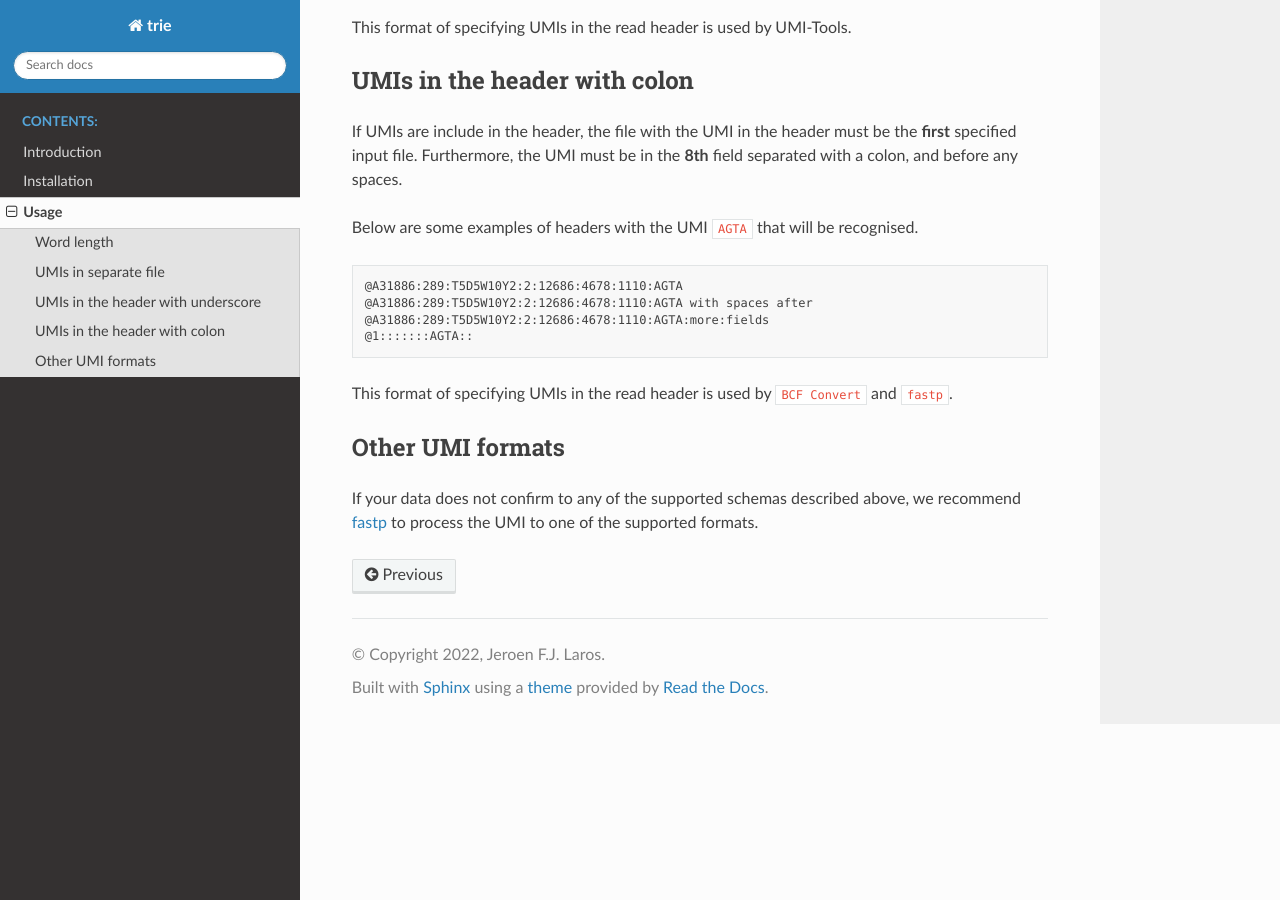
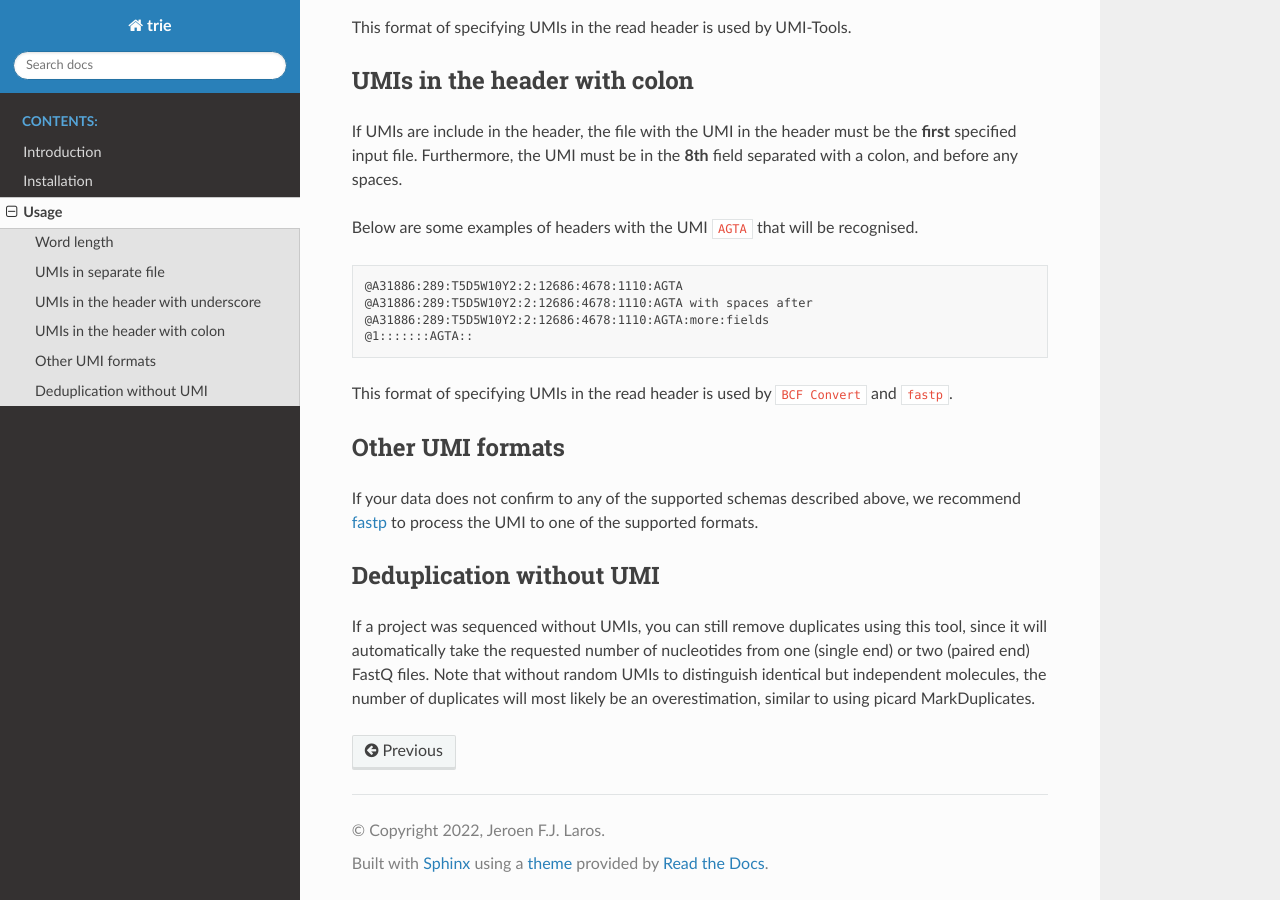
Before and after one commit to jfjlaros/HUMID, a Sphinx documentation site: the page built from docs/usage.rst, in a window 1280 px wide and 900 px high, scrolled down 914 px. Built offline with Sphinx 7.4.7 and the Read the Docs theme 2.0.0, drawn with Linux system fonts in a browser that asks for light colours; pages that are not in the unit, such as notebooks, are missing from menus.

Commit message:
Add section on deduplication without UMI

```diff
--- a/docs/usage.rst
+++ b/docs/usage.rst
@@ -67,4 +67,13 @@ If your data does not confirm to any of the supported schemas described above,
 we recommend fastp_ to process the UMI to one of the supported formats.
 
 
+Deduplication without UMI
+-------------------------
+If a project was sequenced without UMIs, you can still remove duplicates using
+this tool, since it will automatically take the requested number of nucleotides
+from one (single end) or two (paired end) FastQ files. Note that without random
+UMIs to distinguish identical but independent molecules, the number of
+duplicates will most likely be an overestimation, similar to using picard
+MarkDuplicates.
+
 .. _fastp: https://github.com/OpenGene/fastp#unique-molecular-identifier-umi-processing
```
